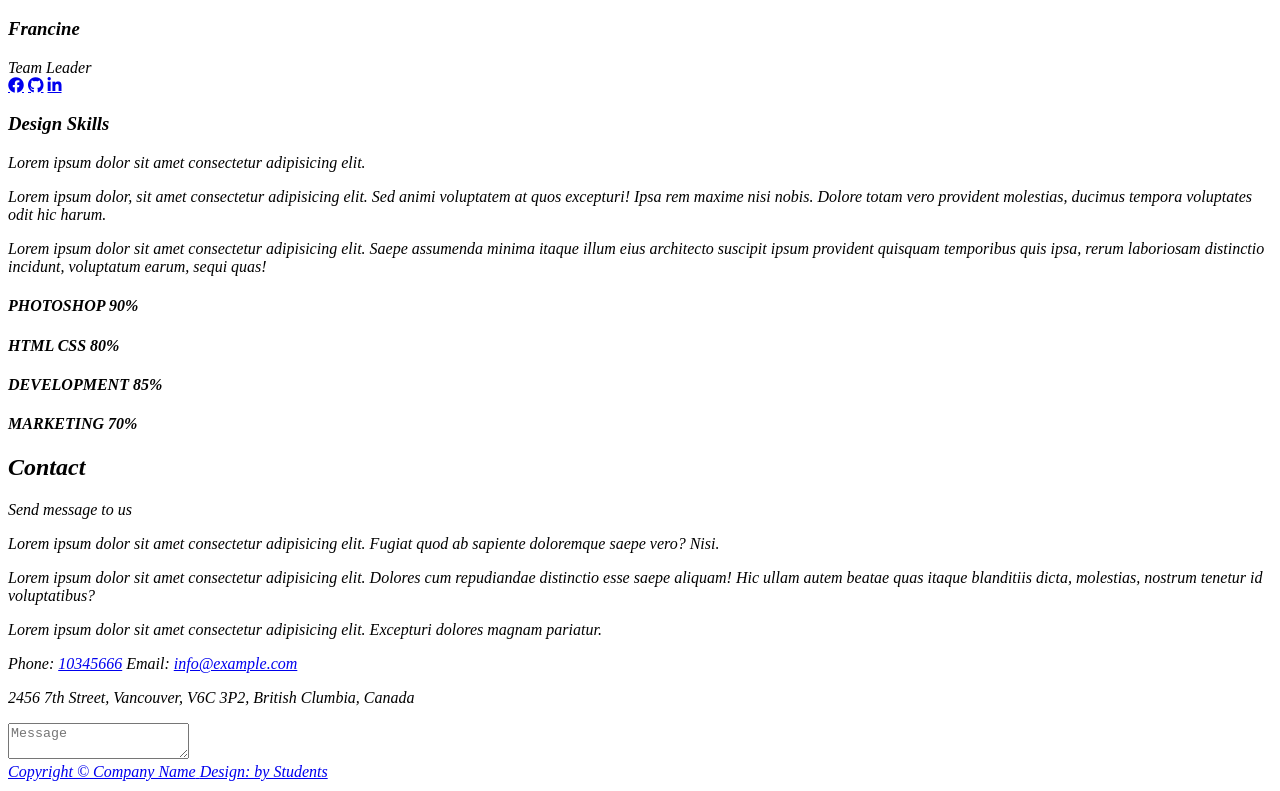
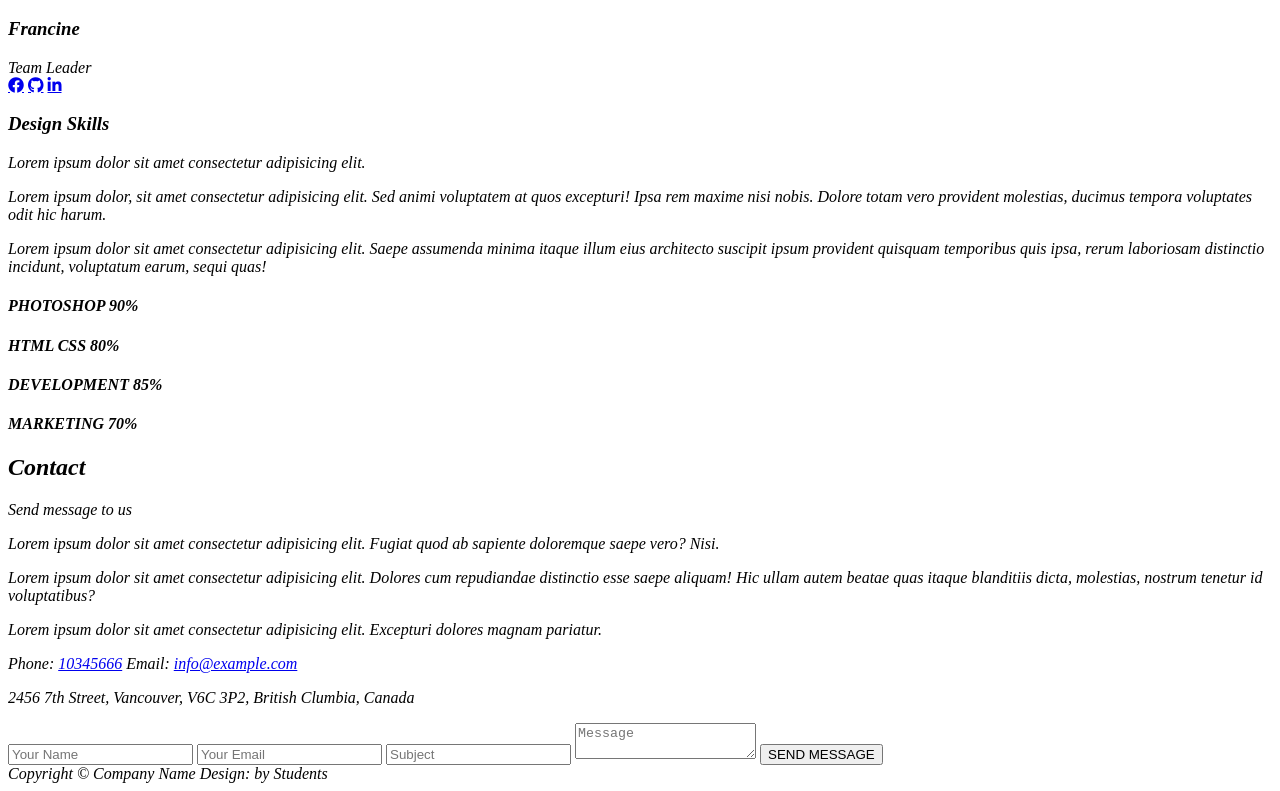
Before and after one commit to mamiko-s/flex.scss, a plain HTML site: page index.html in a window 1280 px wide. Shown: the part 1738-2529 px from the top of the page. Drawn offline with nearby package versions, Linux system fonts and the light colour scheme; files that its build step writes are made by us from their sources.

Commit message:
html updated

```diff
--- a/index.html
+++ b/index.html
@@ -237,11 +237,11 @@
                     </p>
                 </article>
                 <form method="post" action="thankyou.html">
-                    <a href="#" nput type="text" name="name" placeholder="Your Name">
-                        <a href="#" nput type="email" name="email" placeholder="Your Emailx">
-                            <a href="#" nput type="text" name="subject" placeholder="Subject">
-                                <textarea name="message" placeholder="Message"></textarea>
-                                <a href="#" nput type="submit" value="SEND MESSAGE">
+                    <input type="text" name="name" placeholder="Your Name">
+                    <input type="email" name="email" placeholder="Your Email">
+                    <input type="text" name="subject" placeholder="Subject">
+                    <textarea name="message" placeholder="Message"></textarea>
+                    <input type="submit" value="SEND MESSAGE">
                 </form>
             </article>
         </section>
--- /dev/null
+++ b/scss/_normalized.scss
@@ -0,0 +1,12 @@
+* {
+    margin: 0;
+    padding: 0;
+}
+
+html {
+    scroll-behavior: smooth;
+}
+
+body {
+    font-family: $defaultFont;
+}
--- /dev/null
+++ b/scss/_variables.scss
@@ -0,0 +1,10 @@
+@import url('https://fonts.googleapis.com/css2?family=Poppins:wght@100;300;500;600;700&display=swap&#39;');
+
+$defaultFont: 'Poppins',
+sans-serif;
+$defaultColor: #EC523F;
+
+$blockColor1: #1ABC9C;
+$blockColor2: #3498D8;
+$blockColor3: #2ECC71;
+$blockColor4: #E67E22;
--- /dev/null
+++ b/scss/style.scss
@@ -0,0 +1,4 @@
+@import 'variables';
+@import 'normalized';
+
+@import 'devices/mobile';
```
Also changed, not shown: img/logo.png (added), img/p1.jpg (added), img/p2.jpg (added), img/p3.jpg (added), img/p4.jpg (added), img/p5.jpg (added), img/p6.jpg (added), img/p7.jpg (added), img/p8.jpg (added), scss/devices/mobile.scss (added), 1 other file.
